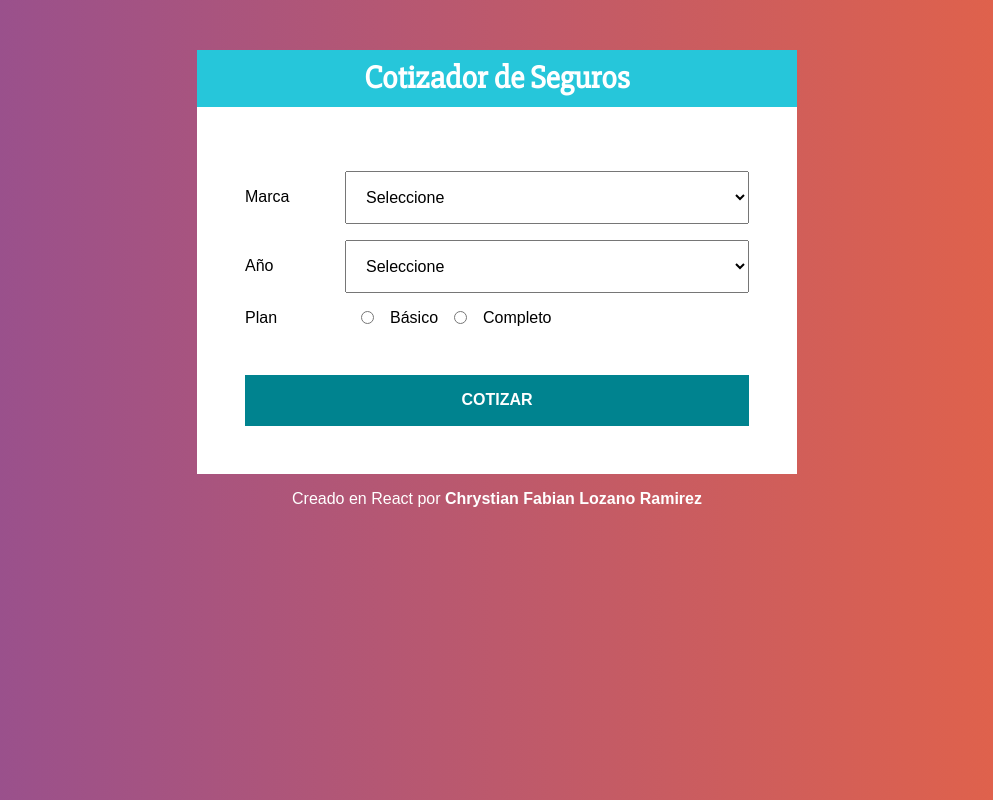
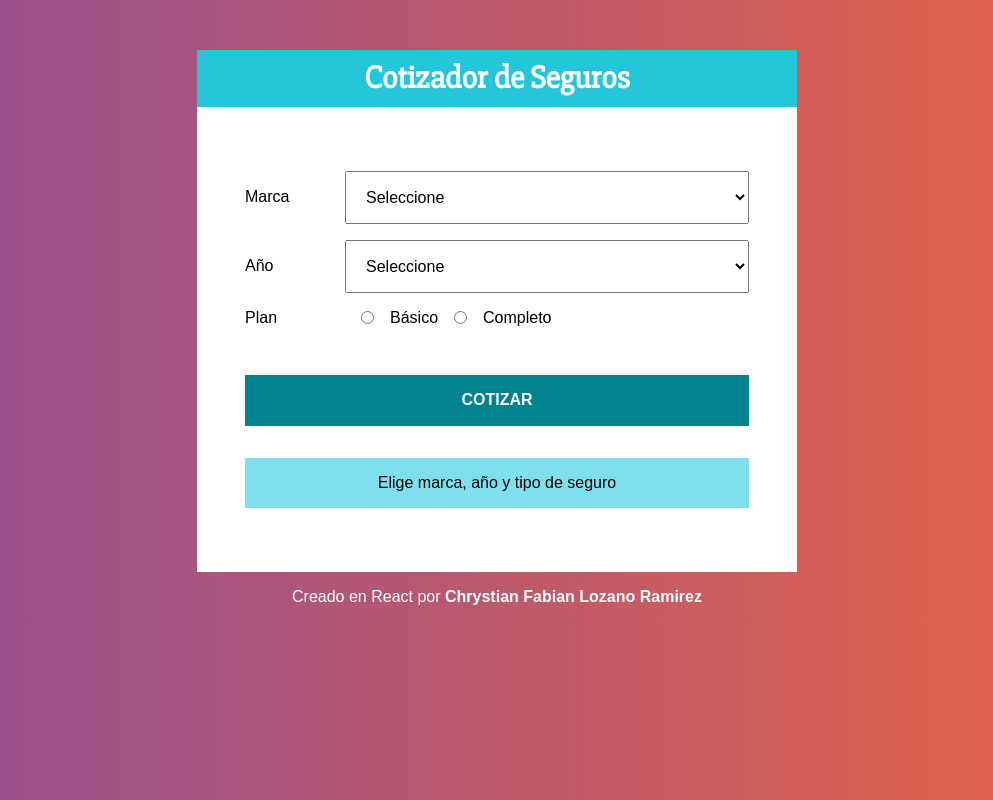
Before and after one commit to ChrystianLozano/Cotizador-Seguros, a React (Create React App) app: page / in a window 1280 px wide. Shown: the whole page, without its empty margins (143-1136 px from the left). Built offline with nearby package versions, Linux system fonts and the light colour scheme.

Commit message:
Mostrando el total a pagar

```diff
--- a/src/App.js
+++ b/src/App.js
@@ -2,6 +2,7 @@ import React, {useState} from 'react';
 import Header from './components/Header'
 import Formulario from "./components/Formulario";
 import Resumen from "./components/Resumen";
+import Resultado from "./components/Resultado";
 
 import styled from '@emotion/styled'
 
@@ -26,26 +27,20 @@ function App() {
     }
   })
 
-  const {datos} = resumen
+  const { cotizacion, datos } = resumen;
 
 
 
   return (
-  <Contenedor>
-    <Header
-      titulo = "Cotizador de Seguros"
-    />
+    <Contenedor>
+      <Header titulo="Cotizador de Seguros" />
 
-    <ContenedorFormulario>
-        <Formulario
-          guardarResumen = {guardarResumen}
-        />
-        <Resumen
-          datos= {datos}
-        />
-    </ContenedorFormulario>
-  </Contenedor>
-
+      <ContenedorFormulario>
+        <Formulario guardarResumen={guardarResumen} />
+        <Resumen datos={datos} />
+        <Resultado cotizacion ={cotizacion}/>
+      </ContenedorFormulario>
+    </Contenedor>
   );
 }
 
--- /dev/null
+++ b/src/components/Resultado.js
@@ -0,0 +1,27 @@
+import React from 'react';
+import styled from '@emotion/styled'
+
+const Mensaje = styled.p`
+    background-color: rgb(127, 224, 237);
+    margin-top: 2rem;
+    padding: 1rem;
+    text-align:center;
+`
+const TextoCotizacion = styled.p`
+    color: #00838f;
+    padding: 1rem;
+    text-transform: uppercase;
+    font-weight: bold;
+    margin: 0;
+    text-align: right;
+`;
+
+const Resultado = ({ cotizacion }) => {
+    return cotizacion === 0 ? (
+      <Mensaje>Elige marca, año y tipo de seguro</Mensaje>
+    ) : (
+      <TextoCotizacion>El total es: ${cotizacion}</TextoCotizacion>
+    );
+};
+
+export default Resultado;
```
